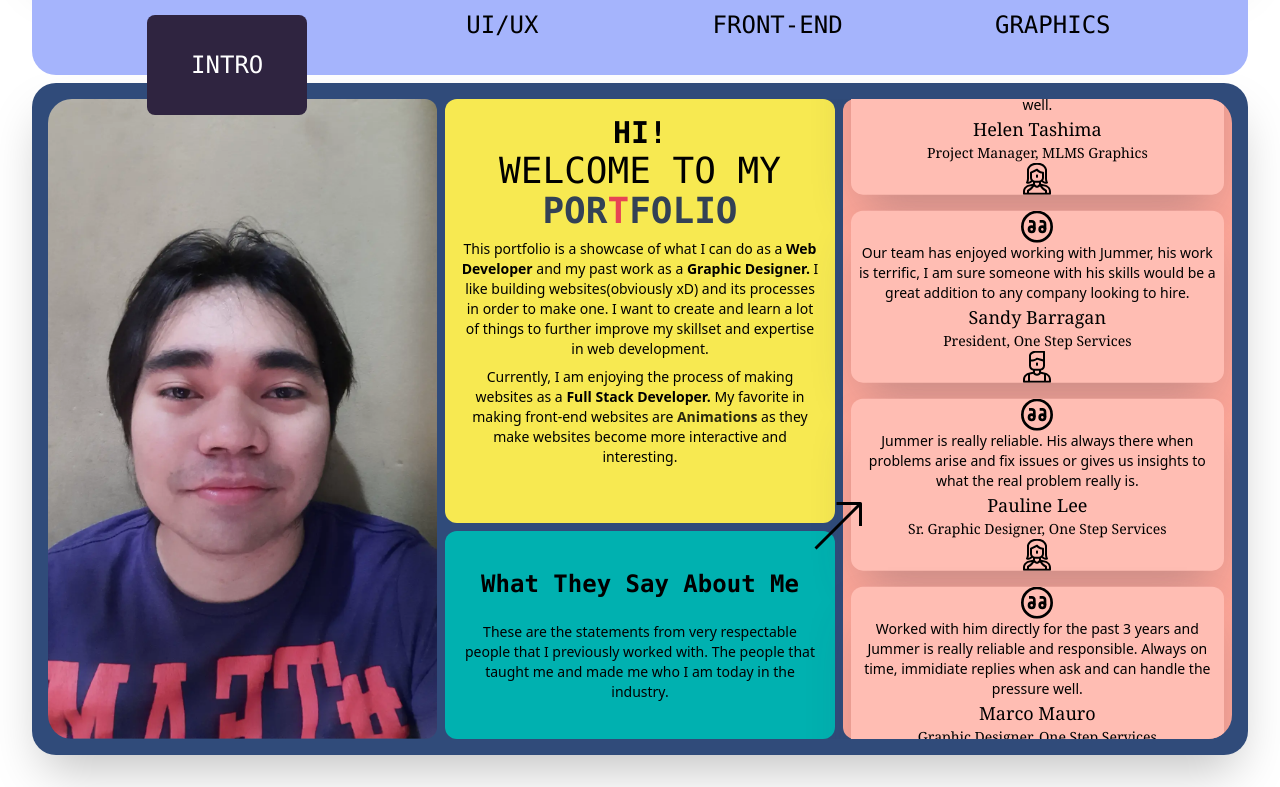
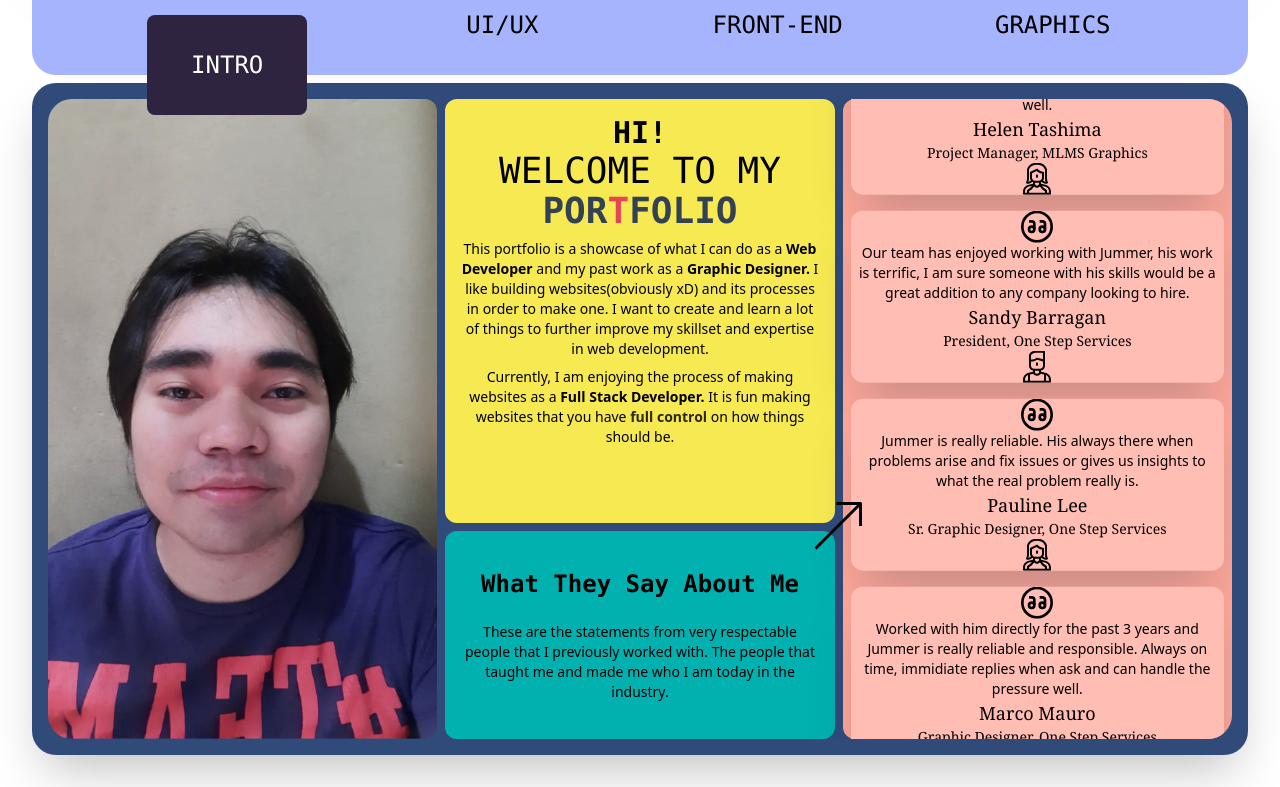
Before and after one commit to Jumjumz/Portfolio, a React (Vite) app: page / in a window 1280 px wide. Shown: the part 545-1332 px from the top of the page. Built offline with nearby package versions, Linux system fonts and the light colour scheme; what tailwind-gradient-mask-image would draw is missing.

Commit message:
change wordings

```diff
--- a/src/components/Intro/intro.tsx
+++ b/src/components/Intro/intro.tsx
@@ -104,12 +104,12 @@ function Intro() {
             </p>
             <p className=" max-[1600px]:text-sm max-[1200px]:text-xs max-[1024px]:text-m font-san text-sm text-center mt-2">
               Currently, I am enjoying the process of making websites as a{" "}
-              <em className="font-bold not-italic">Full Stack Developer.</em> My
-              favorite in making front-end websites are{" "}
+              <em className="font-bold not-italic">Full Stack Developer.</em> It
+              is fun making websites that you have{" "}
               <motion.em className="font-bold not-italic animate-pulse">
-                Animations
+                full control
               </motion.em>{" "}
-              as they make websites become more interactive and interesting.
+              on how things should be.
             </p>
           </motion.div>
           <motion.div
```
